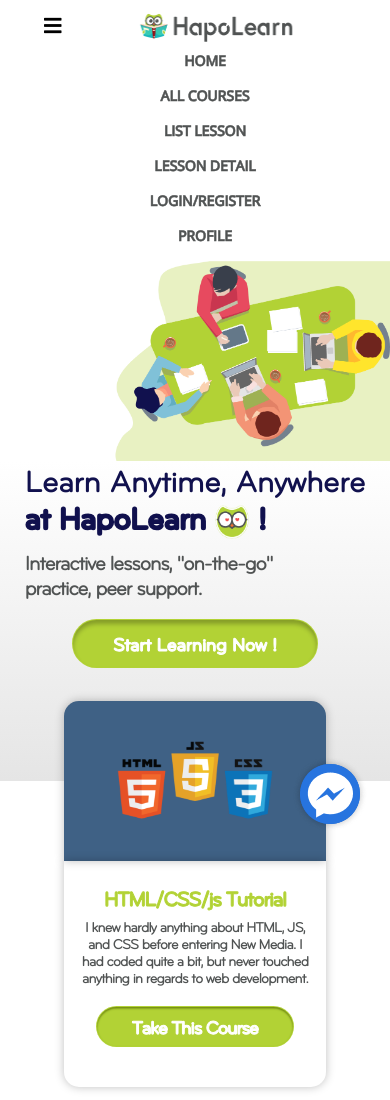
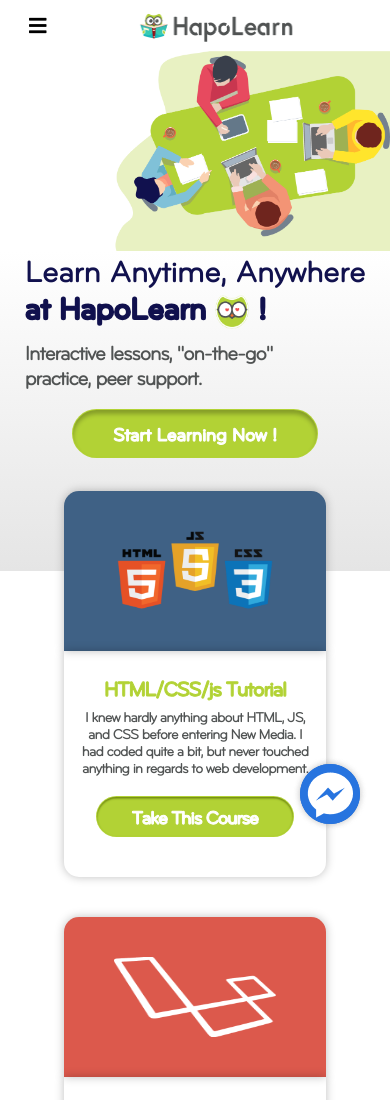
Before and after one commit to hapo-anhnd/bootstrap-hapo-learn, a plain HTML site: page index.html in a window 390 px wide. Shown: the top 1100 px of the page. Drawn offline with nearby package versions, Linux system fonts and the light colour scheme; files that its build step writes are made by us from their sources.

Commit message:
edit navbar

```diff
--- a/index.html
+++ b/index.html
@@ -19,13 +19,13 @@
 <body>
 	<div class="header navbar navbar-expand-sm container-fluid">
         <div class="row block-header">
-            <div class="col-xl-4 justify-content-start d-flex">
-                <button class="header-button navbar-toggler collapsed" type="button" data-toggle="collapse" data-target="#navbarNav" aria-controls="navbarNav" aria-expanded="false" aria-label="Toggle navigation">
+            <div class="col-xl-4 justify-content-start d-flex p-0">
+                <button class="header-button navbar-toggler collapsed block-btn" type="button" data-toggle="collapse" data-target="#navbarNav" aria-controls="navbarNav" aria-expanded="false" aria-label="Toggle navigation">
                     <span class="fa fa-bars icon"></span>
                 </button>
                 <img class="img-logo img-fluid d-flex justify-content-md-start m-auto" src="images/Hapo_Learn.png" alt="">
             </div>
-            <div class="header-rightcollapse navbar-collapse col-xl-8 justify-content-end" id="navbarNav">
+            <div class="header-right collapse navbar-collapse col-xl-8 justify-content-end" id="navbarNav">
                 <ul class="menu navbar-nav">
                     <li class="nav-item">
                         <a class="nav-link" href="#">home</a>
```
